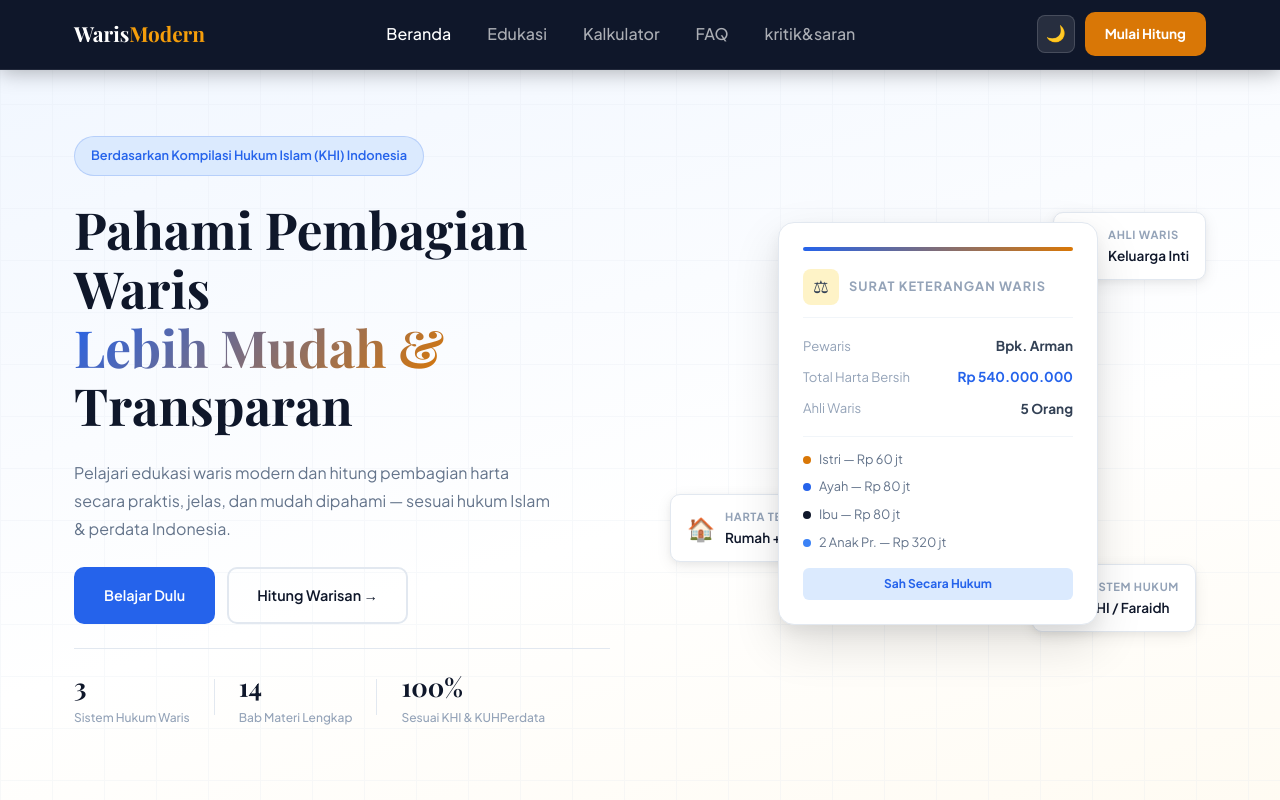
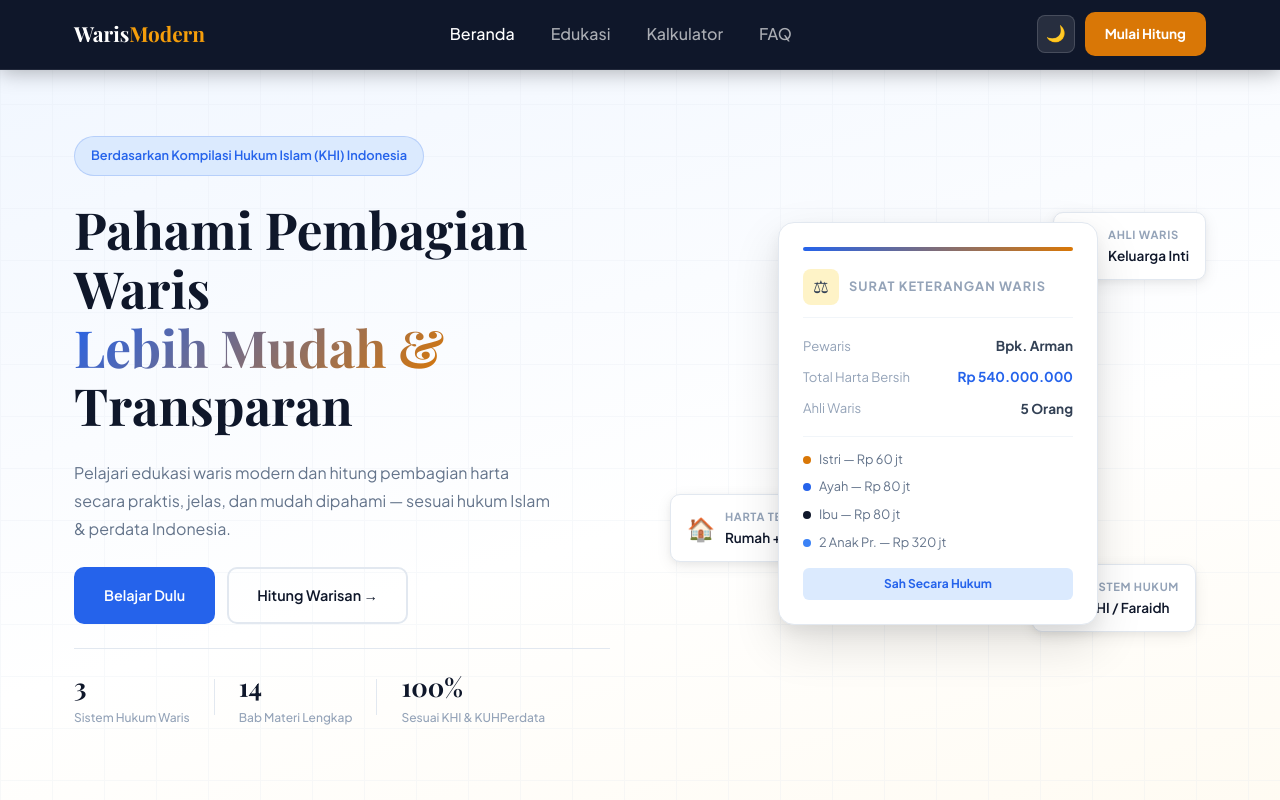
Before and after one commit to aldyakbar492-cmyk/sistem-calculator-waris, a plain HTML site: page index.html in a window 1280 px wide. Shown: the top 800 px of the page. Drawn offline with nearby package versions, Linux system fonts and the light colour scheme.

Commit message:
pembaruan calculator waris

```diff
--- a/index.html
+++ b/index.html
@@ -40,7 +40,6 @@
           <li><a href="#edukasi" class="nav-link">Edukasi</a></li>
           <li><a href="#kalkulator" class="nav-link">Kalkulator</a></li>
           <li><a href="#faq" class="nav-link">FAQ</a></li>
-          <li><a href="https://saran-kritik.vercel.app" class="nav-link">kritik&saran</a></li>
         </ul>
 
         <div style="display: flex; align-items: center; gap: 10px; flex-shrink: 0">
```
